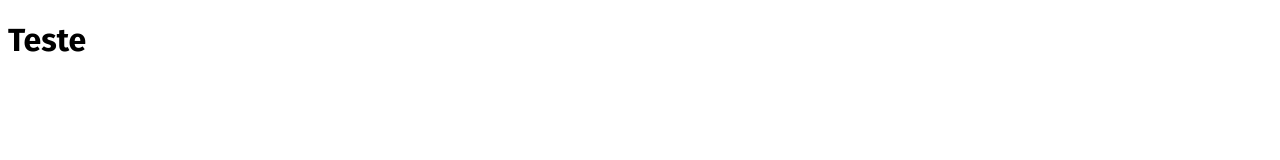
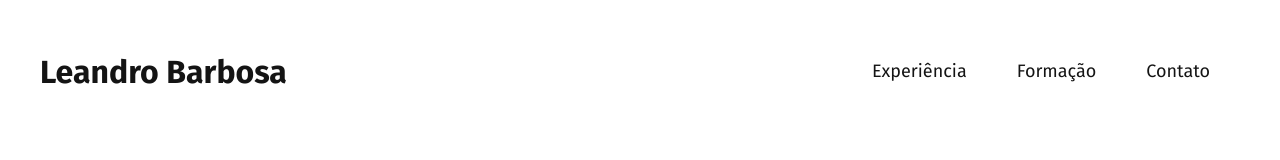
Before and after one commit to LeandroBarbosaBento/portfolio-project, a plain HTML site: page index.html in a window 1280 px wide. Drawn offline with Linux system fonts and the light colour scheme.

Commit message:
Finish header

```diff
--- /dev/null
+++ b/css/global.css
@@ -0,0 +1,18 @@
+body{
+    font-family: 'Fira Sans', Arial, sans-serif;
+    margin: 0;
+    color: #141414;
+}
+h1, h2, h3, p {
+    margin: 0;
+    padding: 0;
+}
+ul {
+    margin: 0;
+    padding: 0;
+    list-style: none;
+}
+img {
+    max-width: 100%;
+    display: block;
+}
--- /dev/null
+++ b/css/header.css
@@ -0,0 +1,36 @@
+.header {
+    max-width: 1200px;
+    padding: 40px 20px;
+    margin: 0 auto;
+    display: flex;
+    justify-content: space-between;
+    align-items: center;
+}
+.header-menu{
+    display: flex;
+    flex-wrap: wrap;
+    justify-content: center;
+    gap: 10px;
+    padding: 10px;
+}
+
+.header-menu a{
+    padding: 10px 20px;
+    font-size: 1.125rem;
+    line-height: 1.3;
+    text-decoration: none;
+    color: #141414;
+    display: block;
+}
+
+@media(max-width: 800px){
+.header{
+    flex-direction: column;
+    gap: 40px;
+    padding: 20px;
+}
+.header-menu a{
+    background-color: #f5f5f5;
+    border-radius: 4px;
+}
+}
--- a/css/styles.css
+++ b/css/styles.css
@@ -1,3 +1,2 @@
-h1{
-    font-family: 'Fira Sans';
-}
+@import './global.css';
+@import './header.css';
--- a/index.html
+++ b/index.html
@@ -12,6 +12,15 @@
 
 </head>
 <body>
-    <h1>Teste</h1>
+    <header class="header">
+        <h1 class="header-title">Leandro Barbosa</h1>
+        <nav>
+            <ul class="header-menu">
+                <li><a href="#experiencia">Experiência</a></li>
+                <li><a href="#formacao">Formação</a></li>
+                <li><a href="#contato">Contato</a></li>
+            </ul>
+        </nav>
+    </header>
 </body>
 </html>
```
